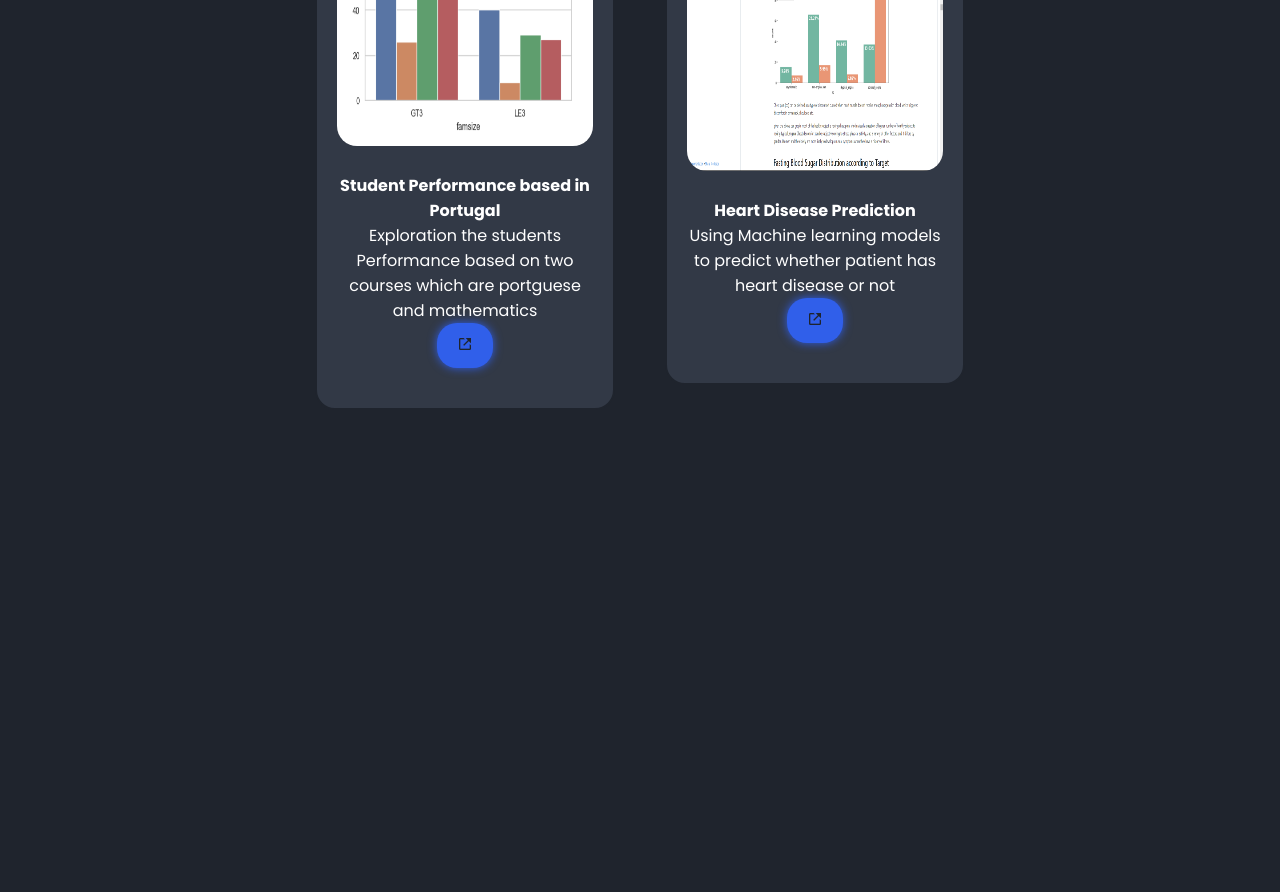
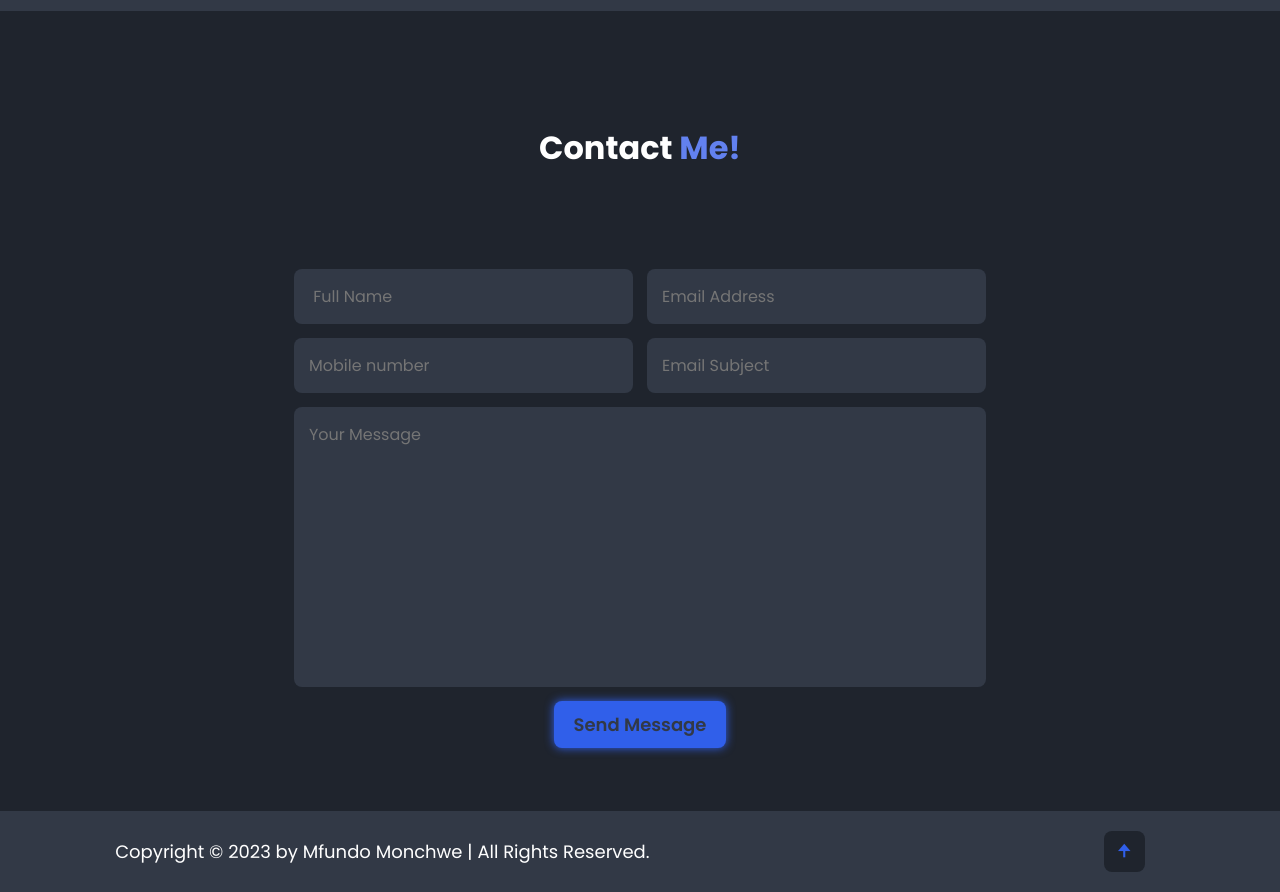
Before and after one commit to Mfundo-debug/my_portfolio, a plain HTML site: page index.html in a window 1280 px wide. Shown: the part 4320-5212 px from the top of the page. Before the commit the page ends 4750 px from the top, so only its background shows below. Drawn offline with nearby package versions, Linux system fonts and the light colour scheme.

Commit message:
modified js

```diff
--- a/index.html
+++ b/index.html
@@ -172,8 +172,32 @@
 
 
         <!-- contact section design -->
+        <section class="contact" id="contact">
+            <h2 class="heading">Contact <span>Me!</span></h2>
+            <form action="#">
+                <div class="input-box">
+                    <input type="text" placeholder=" Full Name">
+                    <input type="email" placeholder="Email Address">
+                </div>
+                <div class="input-box">
+                    <input type="number" placeholder="Mobile number">
+                    <input type="text" placeholder="Email Subject">
+                </div>
+                <textarea name="" id="" cols="30" rows="10" placeholder="Your Message"></textarea>
+                <input type="submit" value="Send Message" class="btn">
+            </form>
+        </section>
+
 
         <!-- footer section design -->
+        <footer class="footer">
+            <div class="footer-text">
+                <p>Copyright &copy; 2023 by Mfundo Monchwe | All Rights Reserved.</p>
+            </div>
+            <div class="footer-iconTop">
+                <a href="#home"><i class='bx bxs-up-arrow-alt' ></i></a>
+            </div>
+        </footer>
 
         <!-- scroll reveal -->
         <script src="https://unpkg.com/scrollreveal"></script>
--- a/script.js
+++ b/script.js
@@ -1,6 +1,12 @@
 /*================ toggle icon navbar ================*/
-const navToggler = document.querySelector(".nav-toggler");
-navToggler.addEventListener("click", toggleNav);
+const menuIcon = document.querySelector(".menu-icon");
+const navbar = document.querySelector(".navbar");
+
+menuIcon.addEventListener("click", () => {
+    menuIcon.classList.toggle("bx-x");
+    navbar.classList.toggle("active");
+});
+
 
 /*================ scroll sections active link ================*/
 const sections = document.querySelectorAll("section[id]");
--- a/style.css
+++ b/style.css
@@ -54,6 +54,17 @@ body {
   align-items: center;
   transition: 0.3s ease-in-out;
 }
+
+.header.sticky {
+  background-color: var(--bg-color);
+  box-shadow: 0 0 1rem var(--main-color);
+}
+#menu-icon {
+    font-size: 3rem;
+    color: var(--text-color);
+    cursor: pointer;
+    display: flex;
+  }
 .logo {
   font-size: 2rem;
   font-weight: 600;
@@ -72,12 +83,7 @@ body {
 .navbar a.active {
   color: var(--main-color);
 }
-#menu-icon {
-  font-size: 3rem;
-  color: var(--text-color);
-  cursor: pointer;
-  display: flex;
-}
+
 .home {
     min-height: 100vh;
     padding: 10rem 9% 2rem;
@@ -298,14 +304,6 @@ span {
     border-radius: 2rem;
     margin-bottom: 2rem;
 }
-.skills-box .skills-bar span {
-    display: block;
-    height: 100%;
-    background: var(--text-color);
-    border-radius: 2rem;
-    width: 0;
-    transition: .5s ease-in-out;
-}
 .portfolio {
     min-height: 100vh;
     padding: 10rem 9% 2rem;
@@ -314,7 +312,7 @@ span {
     align-items: center;
     flex-direction: column;
     gap: 5rem;
-    background: var(--bg-color);
+    background: var(--secondary-bg-color);
 }
 .portfolio h2 {
     text-align: center;
@@ -324,14 +322,16 @@ span {
     color: var(--text-color);
 }
 .portfolio-container {
-    display: flex;
-    justify-content: center;
+    display: grid;
+    grid-template-columns: repeat(3, 1fr);
     align-items: center;
-    flex-wrap: wrap;
     gap: 5rem;
 }
 .portfolio-container .portfolio-box {
-    width: 30rem;
+    position: relative;
+    box-shadow: 0 0 1rem rgba(0, 0, 0, .2);
+    overflow: hidden;
+    display: flex;
     background: var(--secondary-bg-color);
     padding: 3rem 2rem 4rem;
     border: .2rem solid var(--bg-color);
@@ -341,8 +341,36 @@ span {
 }
 .portfolio-box img {
     width: 100%;
+    transition: .5s ease-in-out;
+}
+.portfolio-box:hover img {
+    transform: scale(1.1);
+}
+.portfolio-box .portfolio-layer {
+    position: absolute;
+    bottom: 0;
+    left: 0;
+    width: 100%;
+    height: 100%;
+    background: linear-gradient(rgba(0, 0, 0, .1), var(--main-color));
+    display: flex;
+    justify-content: center;
+    align-items: center;
+    flex-direction: column;
+    text-align: center;
+    padding: 0 4rem;
+    transform: translateY(100%);
+    transition: .5s ease-in-out;
+}
+.portfolio-box:hover .portfolio-layer {
+    transform: translateY(0);
+}
+
+.portfolio-layer h4{
+    font-size: 2.5rem;
+    font-weight: 700;
+    color: var(--text-color);
     margin-bottom: 2rem;
-    border-radius: 2rem;
 }
 .portfolio-container .portfolio-box:hover {
     border: .2rem solid var(--main-color);
@@ -354,3 +382,148 @@ span {
     color: var(--text-color);
     margin-bottom: 2rem;
 }
+.portfolio-box p {
+    font-size: 1.8rem;
+    margin: .3rem 0 1rem;
+}
+
+.portfolio-layer a {
+    display: inline-flex;
+    justify-content: center;
+    align-items: center;
+    width: 5rem;
+    height: 5rem;
+    background: var(--text-color);
+    border-radius: 50%;
+}
+
+.portfolio-layer a i{
+    font-size:  2rem;
+    color: var(--secondary-bg-color);
+}
+.contact {
+    min-height: 100vh;
+    padding: 10rem 9% 2rem;
+    display: flex;
+    justify-content: center;
+    align-items: center;
+    flex-direction: column;
+    gap: 5rem;
+    background: var(--bg-color);
+}
+
+.contact h2 {
+    margin-bottom: 3rem;
+}
+.contact form {
+    max-width: 70rem;
+    margin: 1rem auto;
+    margin-bottom: 3rem;
+    text-align: center;
+}
+.contact form .input-box{
+    display: flex;
+    justify-content: space-between;
+    font-size: 1.8rem;
+    flex-wrap: wrap;
+}
+.contact form .input-box input,
+.contact form textarea{
+    width: 100%;
+    background: var(--secondary-bg-color);
+    padding: 1.5rem;
+    font-size: 1.6rem;
+    color: var(--text-color);
+    border-radius: .8rem;
+    margin: .7rem 0;
+}
+.contact form .input-box input{
+    max-width: 49%;
+}
+.contact form textarea{
+    min-height: 15rem;
+    resize: none;
+}
+.contact form .btn{
+    background: var(--main-color);
+    color: var(--secondary-bg-color);
+    padding: 1rem 2rem;
+    font-size: 1.8rem;
+    border-radius: .8rem;
+    cursor: pointer;
+    transition: .3s ease-in-out;
+}
+.footer {
+    display: flex;
+    min-height: 10vh;
+    padding: 2rem 9%;
+    display: flex;
+    justify-content: space-between;
+    align-items: center;
+    background: var(--secondary-bg-color);
+}
+.footer-text p {
+    font-size: 1.8rem;
+    color: var(--text-color);
+}
+.footer-iconTop a {
+    display: inline-flex;
+    justify-content: center;
+    align-items: center;
+    padding: .8rem;
+    font-size: 2.5rem;
+    color: var(--text-color);
+    margin-right: 2rem;
+    background-color: var(--bg-color);
+    border-radius: .8rem;
+    transition: .3s ease-in-out;
+}
+.footer-iconTop a:hover {
+    box-shadow: var(--main-color) 0 0 1rem;
+    background-color: var(--main-color);
+    color: var(--secondary-bg-color);
+}
+
+.footer-iconTop a i {
+    font-size: 2.5rem;
+    color: var(--main-color);
+}
+/* BREAKPOINT */
+@media (max-width:1200px){
+    html{
+        font-size: 55%;
+    }
+}
+
+@media (max-width:991px){
+    .header{
+        padding: 2rem 6%;
+    }
+    section{
+        padding: 10rem 6% 2rem;
+    }
+    .footer {
+        padding: 2rem 6%;
+    }
+}
+@media (max-width:768px){
+    #menu-icon{
+        display: block;
+    }
+    .navbar {
+        position: absolute;
+        top: 100%;
+        left: 0;
+        width: 100%;
+        padding: 2rem 3%;
+        background: var(--bg-color);
+        border-top: .1rem solid  rgba(0, 0, 0, .2);
+        box-shadow: 0 .5rem 1rem rgba(0, 0, 0, .2);
+    }
+    .navbar a {
+        display: block;
+        padding: 1rem 0;
+        font-size: 2rem;
+        margin: 1rem 0;
+    }
+}
```
